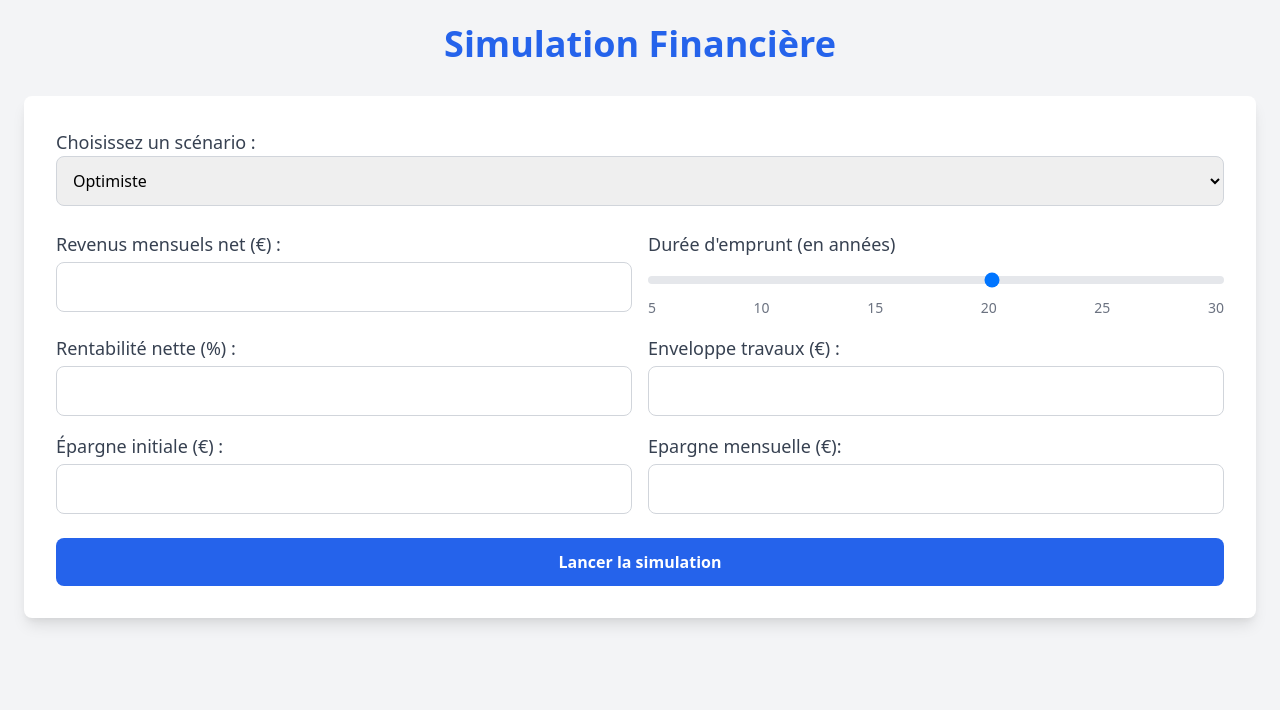
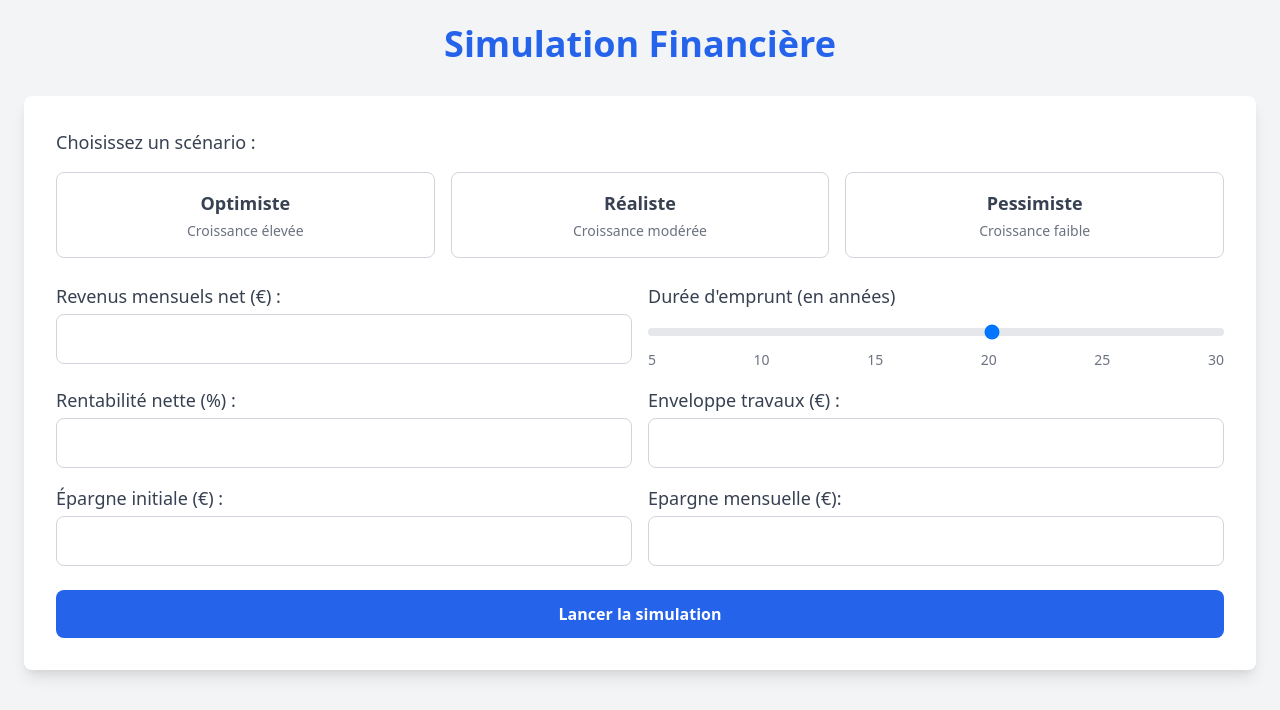
Before and after one commit to spintomec/make_money, a Flask app: page / in a window 1280 px wide. Shown: the top 710 px of the page. Run offline with Flask 3, Linux system fonts and the light colour scheme; some libraries are stand-ins or nearby versions.

Commit message:
Amélioration affichage scénarios

```diff
--- a/templates/index.html
+++ b/templates/index.html
@@ -15,12 +15,38 @@
             <!-- Formulaire de simulation -->
             <form class="bg-white p-8 rounded-lg shadow-lg space-y-6" method="POST">
                 <div>
-                    <label for="scenario" class="block text-lg font-medium text-gray-700">Choisissez un scénario :</label>
-                    <select id="scenario" name="scenario" class="w-full p-3 border border-gray-300 rounded-lg focus:ring-blue-500 focus:border-blue-500">
-                        <option value="optimiste" {% if form_data.get('scenario') == 'optimiste' %}selected{% endif %}>Optimiste</option>
-                        <option value="realiste" {% if form_data.get('scenario') == 'realiste' %}selected{% endif %}>Réaliste</option>
-                        <option value="pessimiste" {% if form_data.get('scenario') == 'pessimiste' %}selected{% endif %}>Pessimiste</option>
-                    </select>
+                    <label for="scenario" class="block text-lg font-medium text-gray-700 mb-4">
+                        Choisissez un scénario :
+                    </label>
+                    <div class="grid grid-cols-1 md:grid-cols-3 gap-4">
+                        <!-- Option 1 -->
+                        <label
+                            id="optimiste"
+                            class="scenario-option flex flex-col items-center justify-center p-4 border rounded-lg transition cursor-pointer hover:shadow
+                            {% if form_data.get('scenario') == 'optimiste' %} border-green-500 shadow-md {% else %} border-gray-300 hover:border-blue-500 {% endif %}">
+                            <input type="radio" name="scenario" value="optimiste" class="hidden peer">
+                            <span class="text-lg font-semibold text-gray-700">Optimiste</span>
+                            <span class="text-sm text-gray-500 mt-1">Croissance élevée</span>
+                        </label>
+
+                        <!-- Option 2 -->
+                        <label
+                            id="realiste" class="scenario-option flex flex-col items-center justify-center p-4 border rounded-lg transition cursor-pointer hover:shadow
+                            {% if form_data.get('scenario') == 'realiste' %} border-green-500 shadow-md {% else %} border-gray-300 hover:border-blue-500 {% endif %}">
+                            <input type="radio" name="scenario" value="realiste" class="hidden peer">
+                            <span class="text-lg font-semibold text-gray-700">Réaliste</span>
+                            <span class="text-sm text-gray-500 mt-1">Croissance modérée</span>
+                        </label>
+
+                        <!-- Option 3 -->
+                        <label
+                            id="pessimiste" class="scenario-option flex flex-col items-center justify-center p-4 border rounded-lg transition cursor-pointer hover:shadow
+                            {% if form_data.get('scenario') == 'pessimiste' %} border-green-500 shadow-md {% else %} border-gray-300 hover:border-blue-500 {% endif %}">
+                            <input type="radio" name="scenario" value="pessimiste" class="hidden peer">
+                            <span class="text-lg font-semibold text-gray-700">Pessimiste</span>
+                            <span class="text-sm text-gray-500 mt-1">Croissance faible</span>
+                        </label>
+                    </div>
                 </div>
 
                 <div class="grid grid-cols-1 md:grid-cols-2 gap-4">
@@ -174,4 +200,21 @@
             {% endif %}
         </div>
     </body>
+    <script>
+        document.addEventListener("DOMContentLoaded", () => {
+        // Récupérer tous les labels
+        const labels = document.querySelectorAll(".scenario-option");
+
+        labels.forEach(label => {
+            label.addEventListener("click", () => {
+                // Enlever la bordure verte de tous les labels
+                labels.forEach(l => l.classList.remove("border-green-500", "shadow-md"));
+
+                // Ajouter la bordure verte au label sélectionné
+                label.classList.add("border-green-500", "shadow-md");
+            });
+        });
+    });
+    </script>
+
 </html>
```
